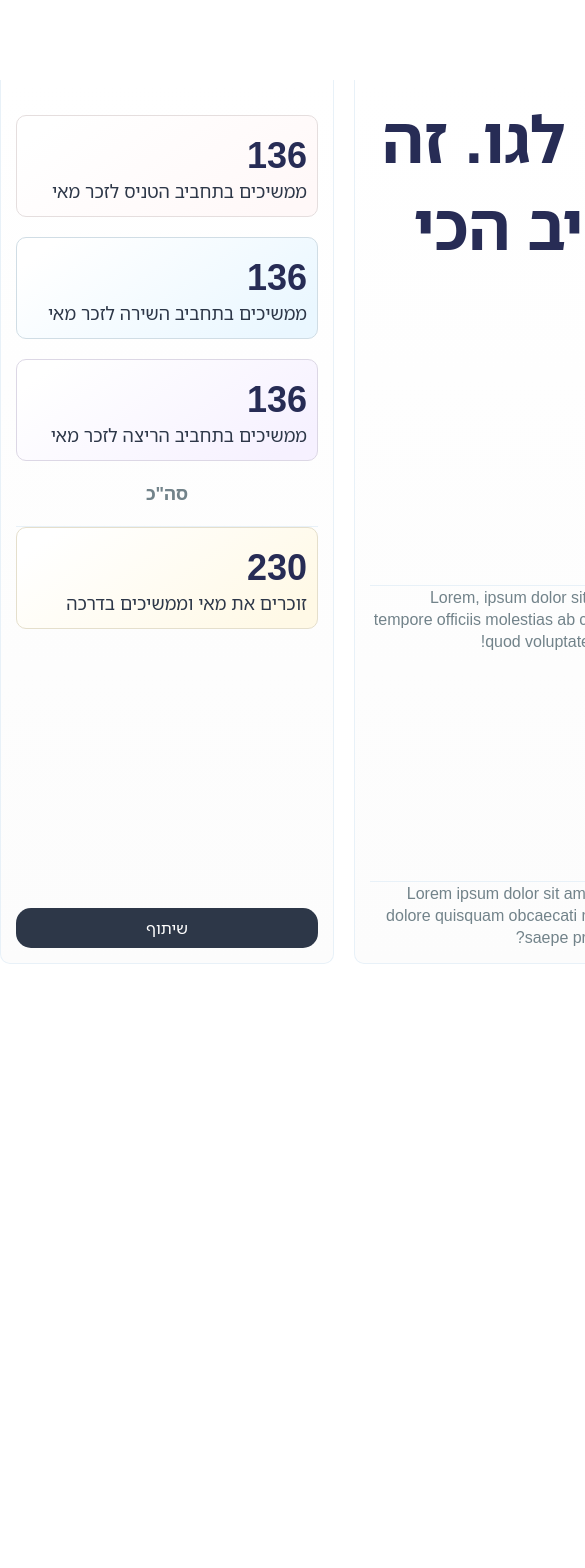
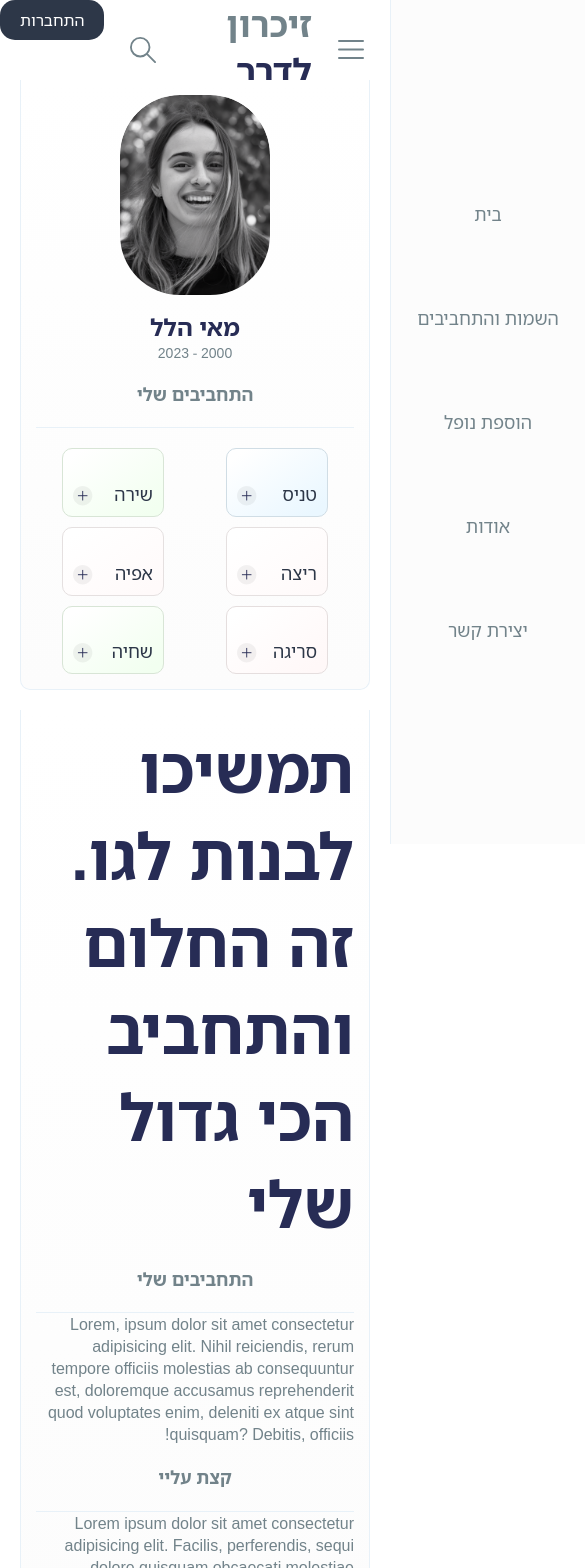
Before and after one commit to Skillink-org/Zikaron-Laderech, a Next.js app: page /fallen in a window 390 px wide. Shown: the top 1568 px of the page, 585 px wide, since content can reach past the window. Before the commit the page ends 1124 px from the top, so only its background shows below. Built offline with nearby package versions, Linux system fonts and the light colour scheme.

Commit message:
fix design UI problems on fallen page

```diff
--- a/app/components/HobbyBubble/style.module.scss
+++ b/app/components/HobbyBubble/style.module.scss
@@ -8,7 +8,8 @@
   align-items: end;
   justify-content: space-between;
   padding: 10px;
-  width: 100px;
+  min-width: 100px;
+  flex-grow: 1;
   aspect-ratio: 3/2;
   gap: 10px;
   font-size: 18px;
--- a/app/fallen/page.jsx
+++ b/app/fallen/page.jsx
@@ -24,12 +24,10 @@ export default function FallenPage() {
             <div className={styles.fallen}>
                 <div className={`${styles.rightCol} ${styles.col}`} >
                     <ProfileCard firstName={firstName} lastName={lastName} birthYear={birthYear} deathYear={deathYear} imageUrl={imageSrc} />
-                    <div>
-                        <TitleDivider title={'התחביבים שלי'} />
-                        <div className={styles.hobbies}>{hobbies.map((hobby) => (
-                            <HobbyBubble key={hobby} children={hobby} className={styles.hobby} />
-                        ))}
-                        </div>
+                    <TitleDivider title={'התחביבים שלי'} />
+                    <div className={styles.hobbies}>{hobbies.map((hobby) => (
+                        <HobbyBubble key={hobby} children={hobby} className={styles.hobby} />
+                    ))}
                     </div>
                 </div>
                 <div className={`${styles.middleCol} ${styles.col}`}>
@@ -44,14 +42,13 @@ export default function FallenPage() {
                     </div>
                 </div>
                 <div className={`${styles.leftCol} ${styles.col}`}>
+                    <div className={styles.hobbiesWithData}>{hh.map((hobby) => <HobbyDataBubble hobbyName={hobby} sumMode={false} />)}
+                    </div>
+                        <TitleDivider title={'סה"כ'} />
                     <div>
-                        <div className={styles.hobbiesWithData}>{hh.map((hobby) => <HobbyDataBubble hobbyName={hobby} sumMode={false} />)}</div>
-                        <div>
-                            <TitleDivider title={'סה"כ'} />
-                            <HobbyDataBubble sumMode={true} />
-                        </div>
+                        <HobbyDataBubble sumMode={true} />
                     </div>
-                    <Button className={styles.button} children={'שיתוף'}/>
+                    <Button className={styles.button} children={'שיתוף'} />
                 </div>
             </div>
         </>
--- a/app/fallen/page.module.scss
+++ b/app/fallen/page.module.scss
@@ -3,13 +3,15 @@
 
 
 .fallen {
-    @include page-layout(200px);
-    flex-direction: row;
 
-    .col {
+display: flex;
+flex-direction: row;
+gap: 20px;
+
+.col {
         margin: 0;
-        padding: 15px 15px;
-        height: 884px;
+        padding: 15px;
+        height: 100%;
         display: flex;
         flex-direction: column;
         justify-content: space-between;
@@ -19,26 +21,26 @@
         border-color: $lightblueBorder;
         border-style: solid;
         border-radius: 0px 0px 10px 10px;
+        flex: 1;
     }
 
     .rightCol {
-        min-width: 335px;
+        flex-basis: 25%;
 
         .hobbies {
             display: flex;
             flex-direction: row;
             justify-content: space-around;
             flex-wrap: wrap;
-            padding: 5px 0;
-            gap: 15px 0;
+            gap: 10px;
         }
     }
 
     .middleCol {
-        width: 690px;
+        flex-basis: 50%;
 
         .mainTitle {
-            width: 610px;
+            max-width: 100%;
             font-family: $font-family;
             font-size: $text-xxl;
             color: $titleColor;
@@ -52,11 +54,11 @@
     }
 
     .leftCol {
-        width: 335px;
-
+        flex-basis: 25%;
         .hobbiesWithData {
             gap: 20px;
-            padding: 20px 0;
+            // padding: 20px 0;
+            height: 100%;
             display: flex;
             flex-direction: column;
             flex-wrap: wrap;
@@ -67,4 +69,20 @@
         }
     }
 
-}
+    @media (max-width: 1200px) {
+        flex-direction: column;
+
+        .col {
+            width: 100%;
+            min-height: auto;
+        }
+
+        .rightCol, .middleCol, .leftCol {
+            flex-basis: 100%;
+        }
+
+        .mainTitle {
+            width: 100%;
+        }
+    }
+ }
```
